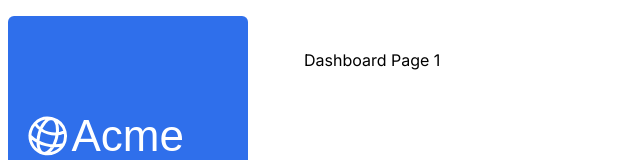
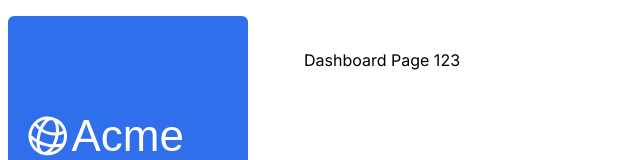
Before and after one commit to tusinh/nextjs-dashboard, a Next.js app: page /dashboard in a window 1280 px wide. Shown: the top 160 px of the page, without its empty margins (0-640 px from the left). Built offline with nearby package versions, Linux system fonts and the light colour scheme; a web font is replaced by a local one.

Commit message:
update somethings

```diff
--- a/app/dashboard/page.tsx
+++ b/app/dashboard/page.tsx
@@ -1,4 +1,4 @@
 export default function Page() {
   console.log("Dashboard");
-    return <p>Dashboard Page 1</p>;
+    return <p>Dashboard Page 123</p>;
   }
```
